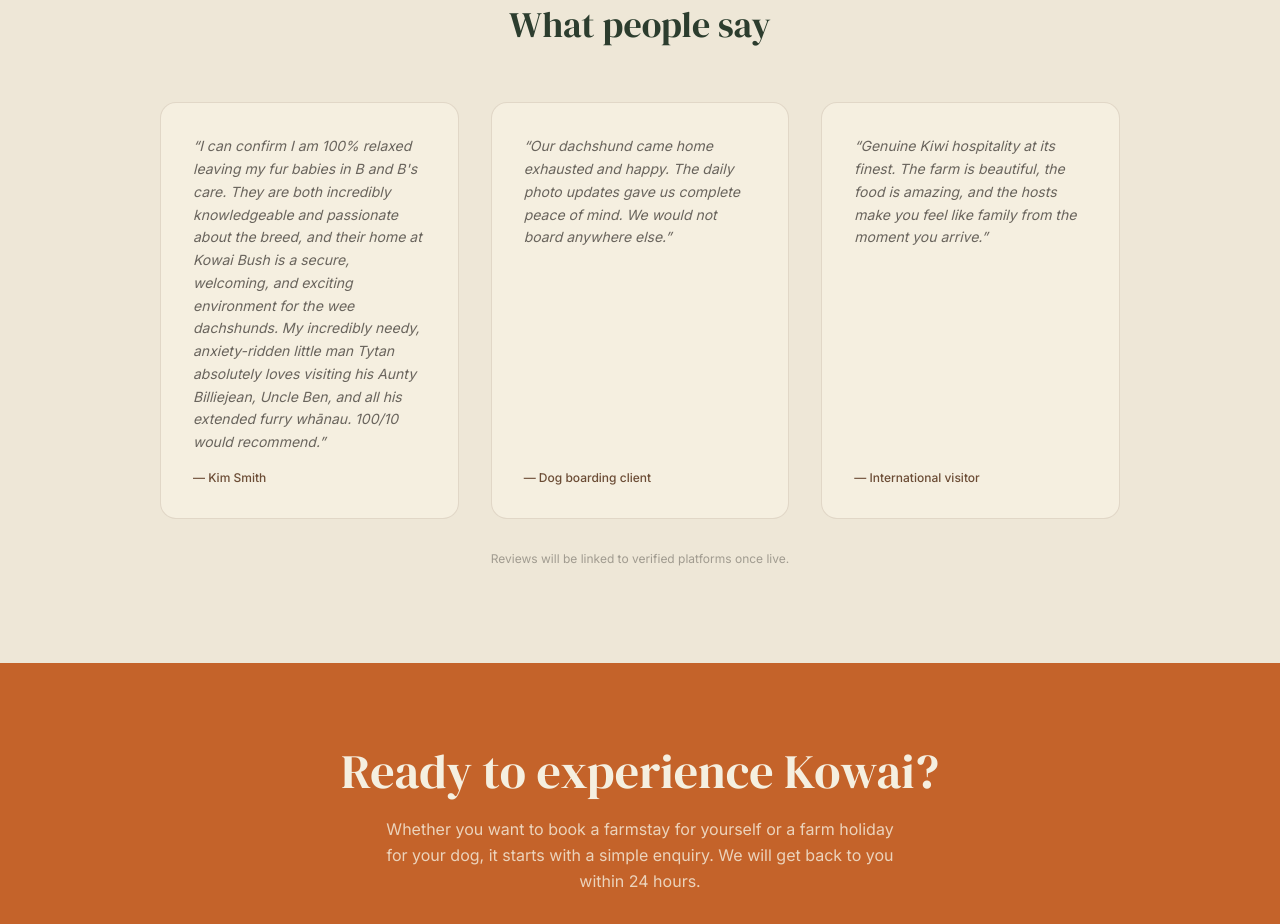
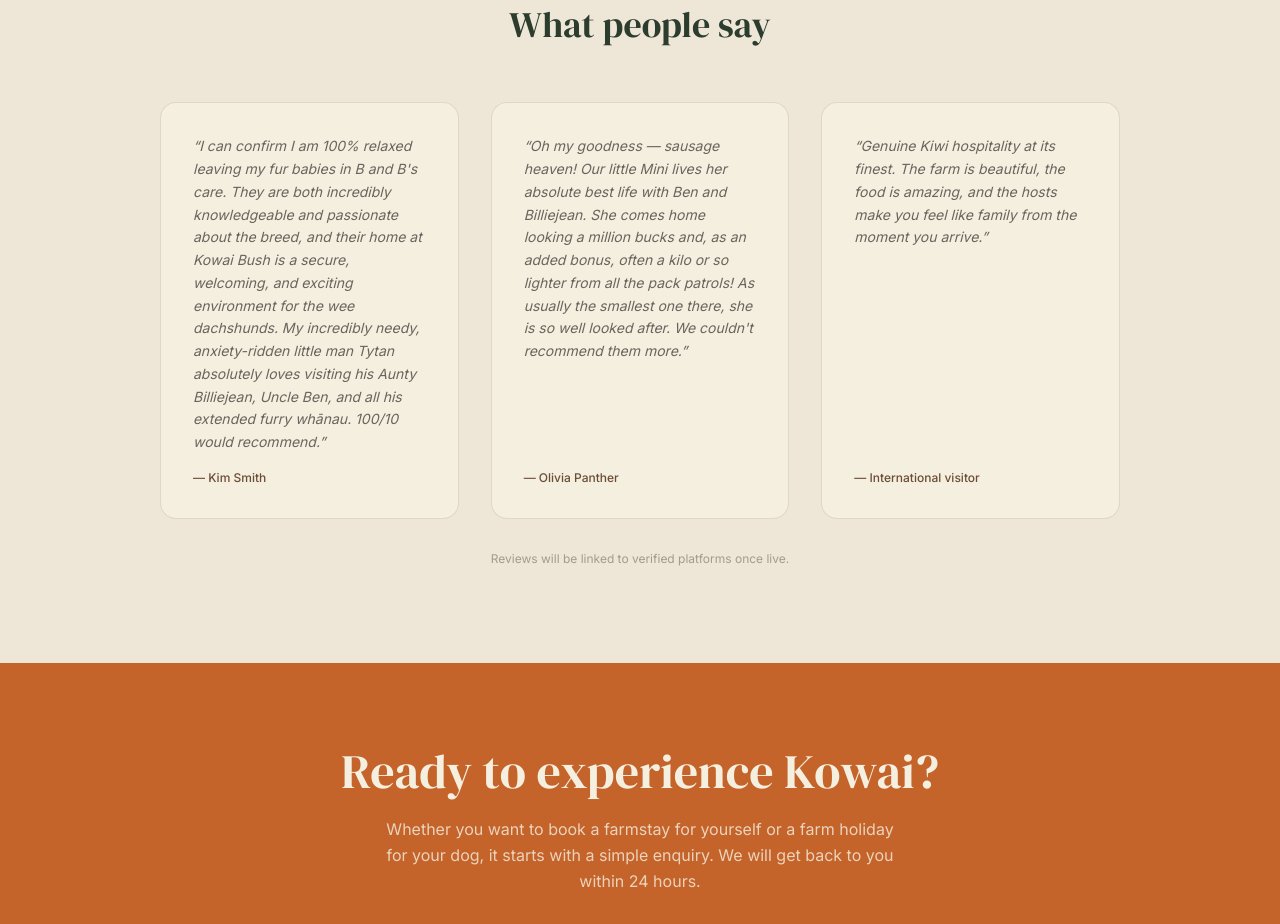
Before and after one commit to beanie108/kowai-farmstay, a Next.js app: page / in a window 1280 px wide. Shown: the part 3020-3944 px from the top of the page. Built offline with nearby package versions, Linux system fonts and the light colour scheme.

Commit message:
Add Olivia Panther testimonial to reviews section

```diff
--- a/app/page.tsx
+++ b/app/page.tsx
@@ -263,8 +263,8 @@ export default function HomePage() {
               },
               {
                 quote:
-                  "Our dachshund came home exhausted and happy. The daily photo updates gave us complete peace of mind. We would not board anywhere else.",
-                author: "Dog boarding client",
+                  "Oh my goodness — sausage heaven! Our little Mini lives her absolute best life with Ben and Billiejean. She comes home looking a million bucks and, as an added bonus, often a kilo or so lighter from all the pack patrols! As usually the smallest one there, she is so well looked after. We couldn't recommend them more.",
+                author: "Olivia Panther",
               },
               {
                 quote:
```
